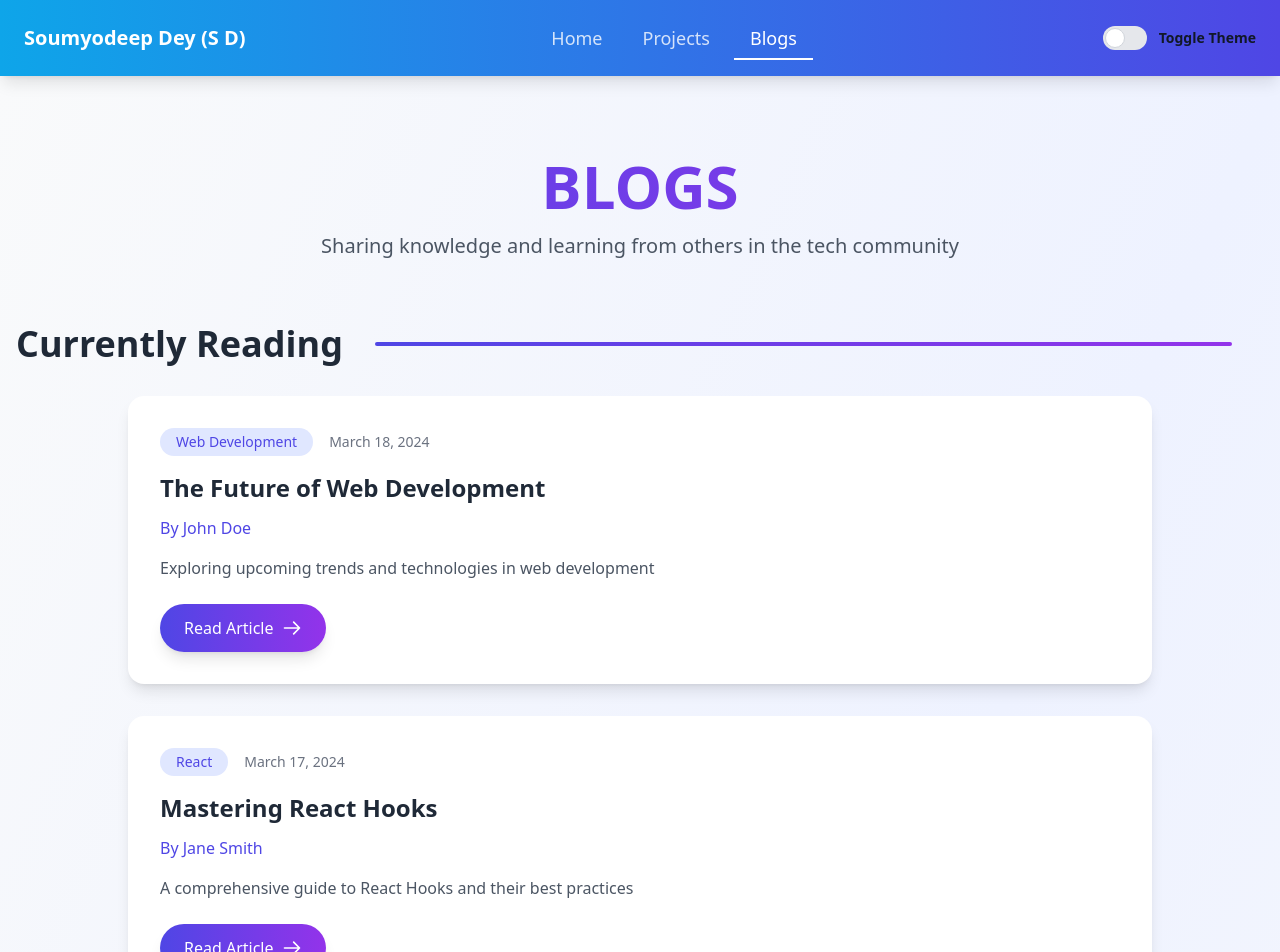
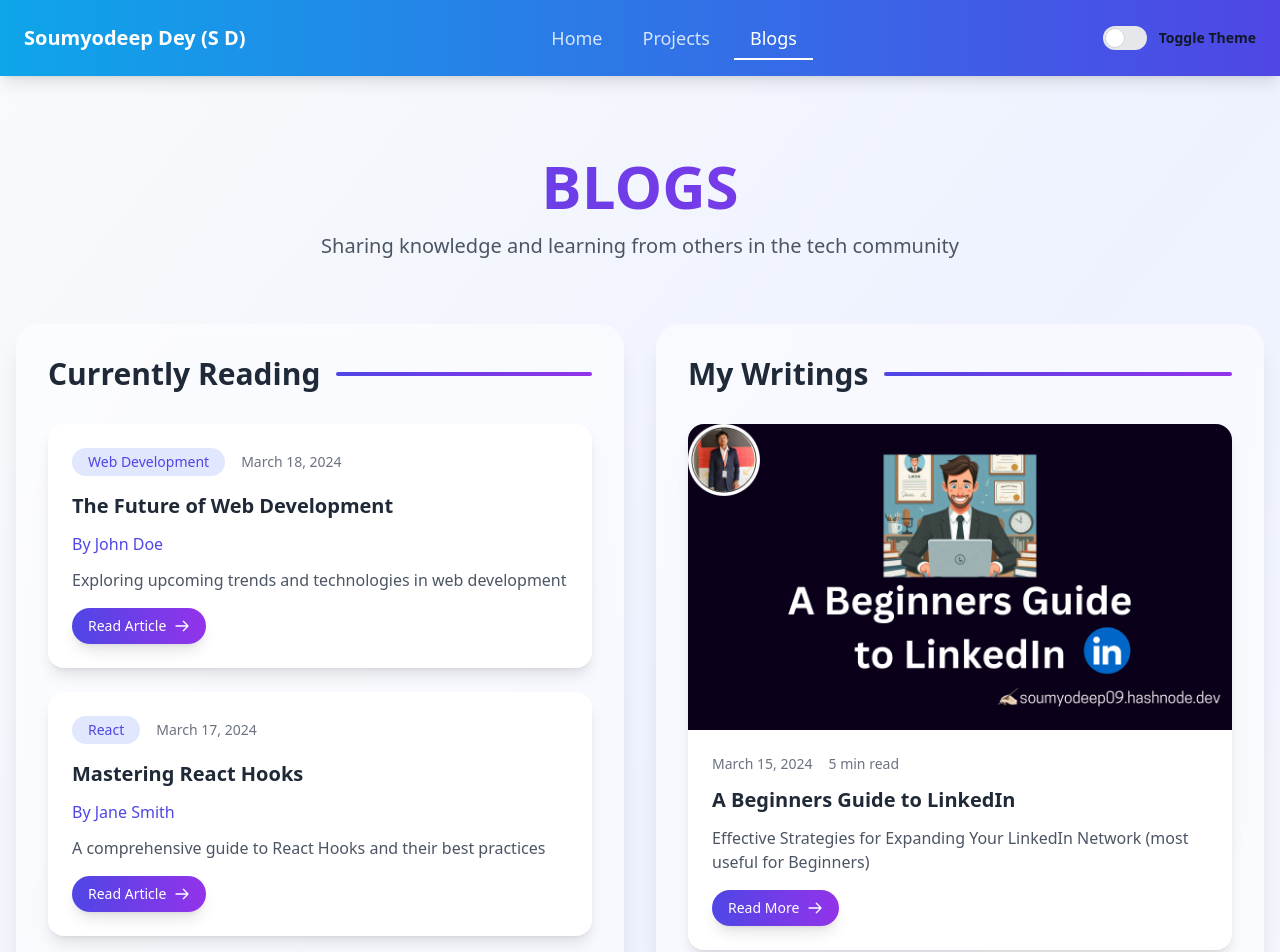
Before and after one commit to Soumyodeep-Dey/SD-portfolio, a React (Vite) app: page /blogs in a window 1280 px wide. Shown: the top 952 px of the page. Built offline with nearby package versions, Linux system fonts and the light colour scheme.

Commit message:
added my readings with blogs

```diff
--- a/src/components/Blogs/Blogs.jsx
+++ b/src/components/Blogs/Blogs.jsx
@@ -49,22 +49,22 @@ function Blogs() {
           </p>
         </div>
 
+        {/* Main Content Grid */}
+        <div className="grid grid-cols-1 lg:grid-cols-2 gap-8 max-w-7xl mx-auto">
           {/* Blogs I'm Reading Section */}
-        <div className="mb-24">
-          <div className="flex items-center justify-between mb-8">
-            <h2 className="text-4xl font-bold text-gray-800 dark:text-gray-200">
+          <div className="bg-white/50 dark:bg-gray-800/50 backdrop-blur-sm rounded-3xl p-8 shadow-xl">
+            <div className="flex items-center gap-4 mb-8">
+              <h2 className="text-3xl font-bold text-gray-800 dark:text-gray-200">
                 Currently Reading
               </h2>
-            <div className="h-1 flex-1 mx-8 bg-gradient-to-r from-indigo-600 to-purple-600 rounded-full"></div>
+              <div className="h-1 flex-1 bg-gradient-to-r from-indigo-600 to-purple-600 rounded-full"></div>
             </div>
-          <div className="grid gap-8 max-w-5xl mx-auto">
+            <div className="space-y-6">
               {readingBlogs.map((blog, index) => (
                 <div
                   key={index}
-                className="group bg-white dark:bg-gray-800 rounded-2xl p-8 shadow-lg hover:shadow-2xl transition-all duration-300 hover:-translate-y-1"
+                  className="group bg-white dark:bg-gray-800 rounded-2xl p-6 shadow-lg hover:shadow-2xl transition-all duration-300 hover:-translate-y-1"
                 >
-                <div className="flex flex-col md:flex-row gap-6">
-                  <div className="flex-1">
                   <div className="flex items-center gap-4 mb-4">
                     <span className="px-4 py-1 text-sm font-medium text-indigo-600 dark:text-indigo-400 bg-indigo-100 dark:bg-indigo-900/30 rounded-full">
                       {blog.category}
@@ -73,24 +73,24 @@ function Blogs() {
                       {blog.date}
                     </span>
                   </div>
-                    <h3 className="text-2xl font-bold text-gray-800 dark:text-gray-200 mb-3 group-hover:text-indigo-600 dark:group-hover:text-indigo-400 transition-colors duration-300">
+                  <h3 className="text-xl font-bold text-gray-800 dark:text-gray-200 mb-3 group-hover:text-indigo-600 dark:group-hover:text-indigo-400 transition-colors duration-300">
                     {blog.title}
                   </h3>
-                    <p className="text-indigo-600 dark:text-indigo-400 mb-4">
+                  <p className="text-indigo-600 dark:text-indigo-400 mb-3">
                     By {blog.author}
                   </p>
-                    <p className="text-gray-600 dark:text-gray-300 mb-6">
+                  <p className="text-gray-600 dark:text-gray-300 mb-4 line-clamp-2">
                     {blog.description}
                   </p>
                   <a
                     href={blog.link}
                     target="_blank"
                     rel="noopener noreferrer"
-                      className="inline-flex items-center px-6 py-3 text-base font-medium text-white bg-gradient-to-r from-indigo-600 to-purple-600 rounded-full hover:from-indigo-700 hover:to-purple-700 transform hover:scale-105 transition-all duration-300 shadow-lg hover:shadow-xl"
+                    className="inline-flex items-center px-4 py-2 text-sm font-medium text-white bg-gradient-to-r from-indigo-600 to-purple-600 rounded-full hover:from-indigo-700 hover:to-purple-700 transform hover:scale-105 transition-all duration-300 shadow-lg hover:shadow-xl"
                   >
                     Read Article
                     <svg
-                        className="w-5 h-5 ml-2 transform group-hover:translate-x-1 transition-transform duration-300"
+                      className="w-4 h-4 ml-2 transform group-hover:translate-x-1 transition-transform duration-300"
                       fill="none"
                       stroke="currentColor"
                       viewBox="0 0 24 24"
@@ -104,25 +104,23 @@ function Blogs() {
                     </svg>
                   </a>
                 </div>
-                </div>
-              </div>
               ))}
             </div>
           </div>
 
           {/* My Blog Posts Section */}
-        <div>
-          <div className="flex items-center justify-between mb-8">
-            <h2 className="text-4xl font-bold text-gray-800 dark:text-gray-200">
+          <div className="bg-white/50 dark:bg-gray-800/50 backdrop-blur-sm rounded-3xl p-8 shadow-xl">
+            <div className="flex items-center gap-4 mb-8">
+              <h2 className="text-3xl font-bold text-gray-800 dark:text-gray-200">
                 My Writings
               </h2>
-            <div className="h-1 flex-1 mx-8 bg-gradient-to-r from-indigo-600 to-purple-600 rounded-full"></div>
+              <div className="h-1 flex-1 bg-gradient-to-r from-indigo-600 to-purple-600 rounded-full"></div>
             </div>
-          <div className="grid gap-8 max-w-5xl mx-auto">
+            <div className="space-y-6">
               {myBlogs.map((blog, index) => (
                 <div
                   key={index}
-                className="group bg-white dark:bg-gray-800 rounded-2xl overflow-hidden shadow-lg hover:shadow-2xl transition-all duration-500 hover:-translate-y-2"
+                  className="group bg-white dark:bg-gray-800 rounded-2xl overflow-hidden shadow-lg hover:shadow-2xl transition-all duration-300 hover:-translate-y-1"
                 >
                   {blog.image && (
                     <div className="relative overflow-hidden aspect-video">
@@ -134,8 +132,8 @@ function Blogs() {
                       <div className="absolute inset-0 bg-gradient-to-t from-black/30 to-transparent opacity-0 group-hover:opacity-100 transition-opacity duration-500" />
                     </div>
                   )}
-                <div className="p-8">
-                  <div className="flex items-center gap-4 mb-4">
+                  <div className="p-6">
+                    <div className="flex items-center gap-4 mb-3">
                       <span className="text-sm text-gray-500 dark:text-gray-400">
                         {blog.date}
                       </span>
@@ -143,10 +141,10 @@ function Blogs() {
                         {blog.readTime}
                       </span>
                     </div>
-                  <h3 className="text-3xl font-bold mb-4 text-gray-800 dark:text-gray-200 group-hover:text-indigo-600 dark:group-hover:text-indigo-400 transition-colors duration-300">
+                    <h3 className="text-xl font-bold text-gray-800 dark:text-gray-200 mb-3 group-hover:text-indigo-600 dark:group-hover:text-indigo-400 transition-colors duration-300">
                       {blog.title}
                     </h3>
-                  <p className="text-gray-600 dark:text-gray-300 mb-6 text-lg leading-relaxed">
+                    <p className="text-gray-600 dark:text-gray-300 mb-4 line-clamp-2">
                       {blog.description}
                     </p>
                     {blog.link && (
@@ -154,11 +152,11 @@ function Blogs() {
                         href={blog.link}
                         target="_blank"
                         rel="noopener noreferrer"
-                      className="inline-flex items-center px-6 py-3 text-lg font-semibold text-white bg-gradient-to-r from-indigo-600 to-purple-600 rounded-full hover:from-indigo-700 hover:to-purple-700 transform hover:scale-105 transition-all duration-300 shadow-lg hover:shadow-xl"
+                        className="inline-flex items-center px-4 py-2 text-sm font-medium text-white bg-gradient-to-r from-indigo-600 to-purple-600 rounded-full hover:from-indigo-700 hover:to-purple-700 transform hover:scale-105 transition-all duration-300 shadow-lg hover:shadow-xl"
                       >
                         Read More
                         <svg
-                        className="w-5 h-5 ml-2 transform group-hover:translate-x-1 transition-transform duration-300"
+                          className="w-4 h-4 ml-2 transform group-hover:translate-x-1 transition-transform duration-300"
                           fill="none"
                           stroke="currentColor"
                           viewBox="0 0 24 24"
@@ -178,6 +176,7 @@ function Blogs() {
             </div>
           </div>
         </div>
+      </div>
     </section>
   );
 }
```
Lines whose indentation alone changed are shown as unchanged.
